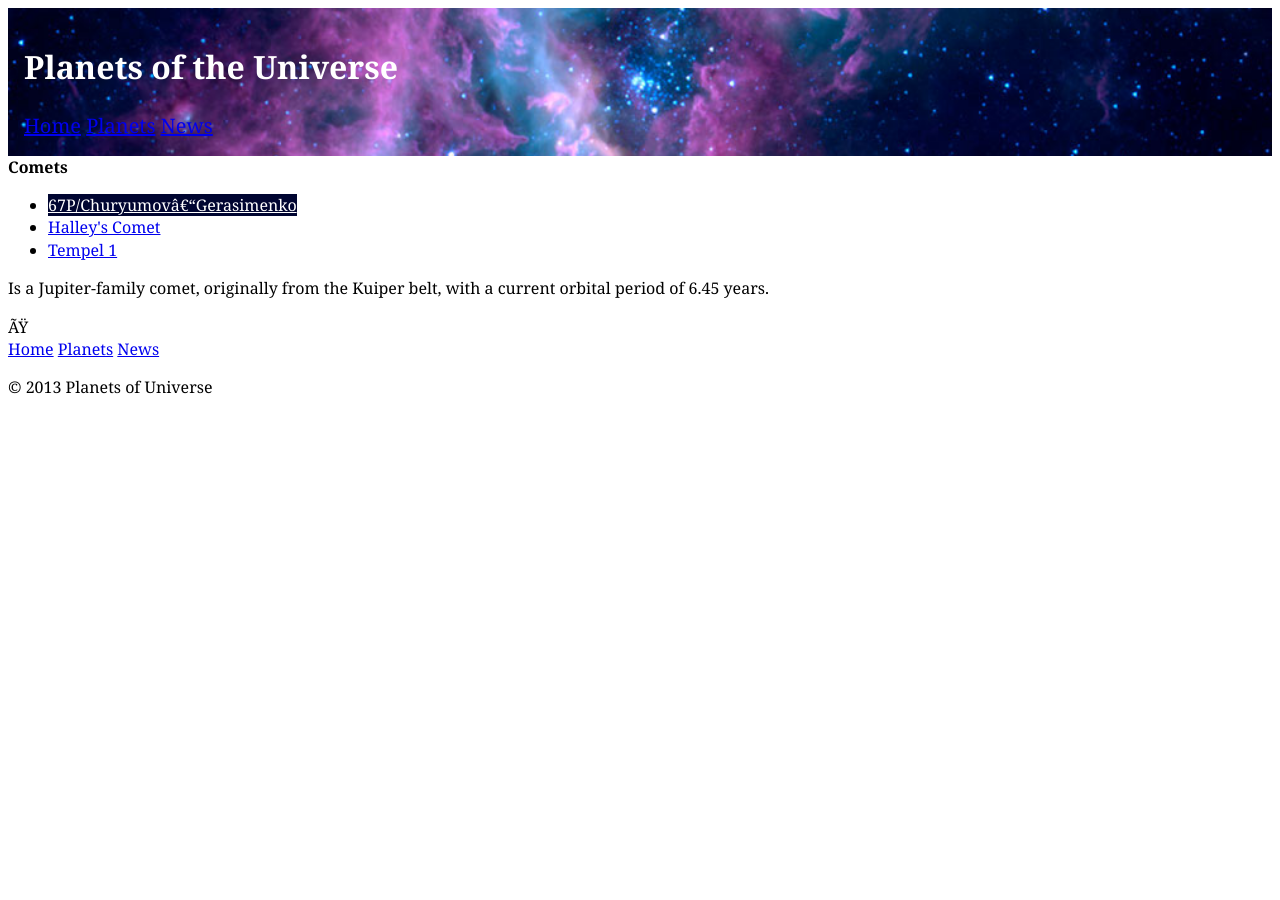
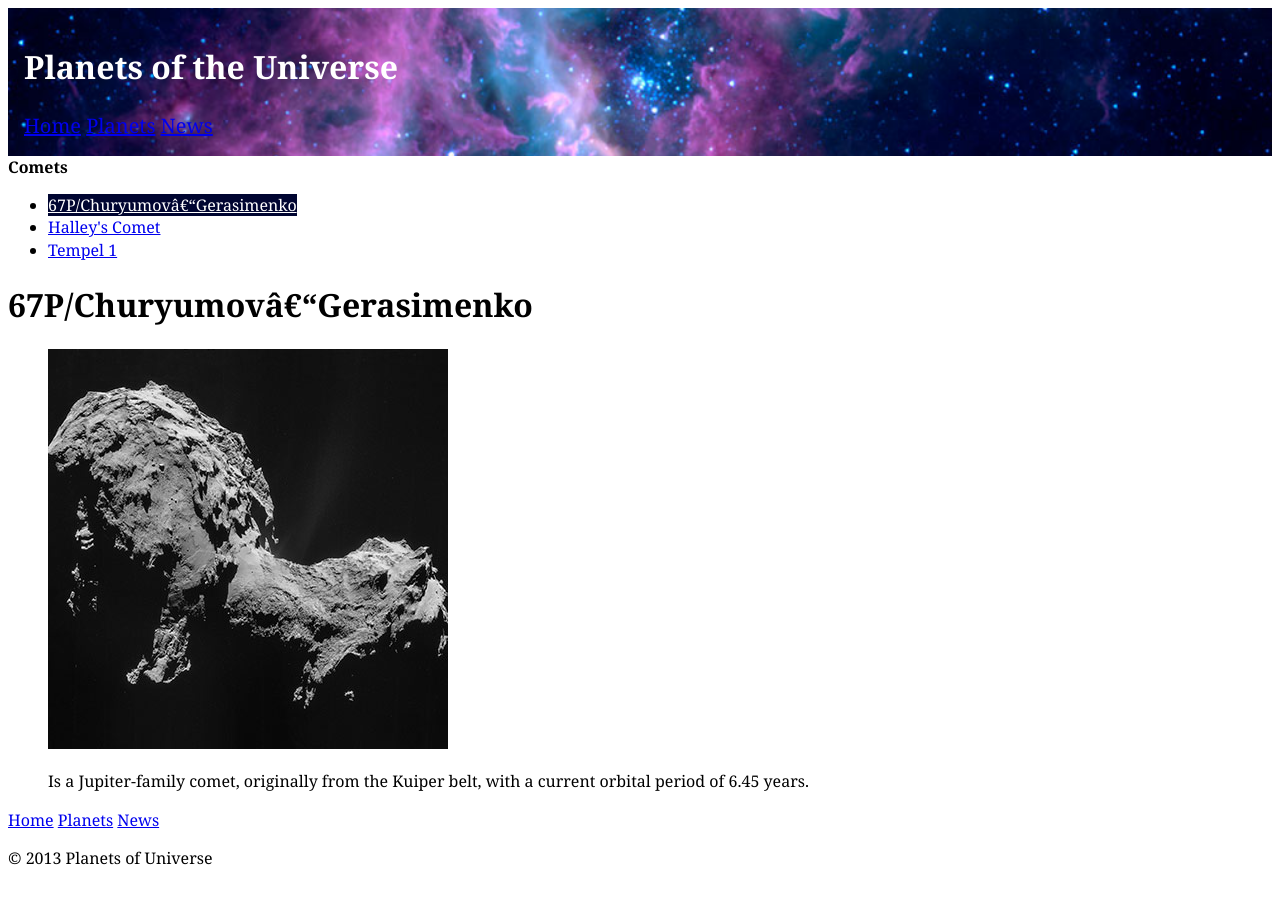
Before and after one commit to ysundev/planets-of-the-universe, a Jekyll site: the page built from _comets/67p-c-g.md, in a window 1280 px wide. Built offline with Jekyll 4.4.1, drawn with Linux system fonts in a browser that asks for light colours.

Commit message:
Add a page for each comet

```diff
--- a/_comets/67p-c-g.md
+++ b/_comets/67p-c-g.md
@@ -1,6 +1,7 @@
 ---
 layout: comets
 title: "67P/Churyumov–Gerasimenko"
+img: "comets/67p-c-g.jpg"
 ---
 
 Is a Jupiter-family comet, originally from the Kuiper belt, with a current orbital period of 6.45 years.
--- a/_layouts/comets.html
+++ b/_layouts/comets.html
@@ -7,10 +7,14 @@
 	<ul>
 		{% for comet in site.comets %}
 			<li>
-				<a href="{{site.baseurl}}/comets/{{comet.slug}}/"  class="{% if page.url contains comet.slug %}current{% endif %}">{{comet.title}}</a>
+        <a href="{{site.baseurl}}/comets/{{comet.slug}}/" class="{% if page.url contains comet.slug %}current{% endif %}">{{comet.title}}</a>
 			</li>
 		{% endfor %}
 	</ul>
 </nav>
 
-{{content}}ß
+<h1>{{page.title}}</h1>
+<figure>
+  <img src="{{site.baseurl}}/img/{{page.img}}" alt="">
+  <figcaption>{{content}}</figcaption>
+</figure>
```
Also changed, not shown: _comets/halleys.md (+1 -0 lines), _comets/tempel-1.md (+1 -0 lines).
